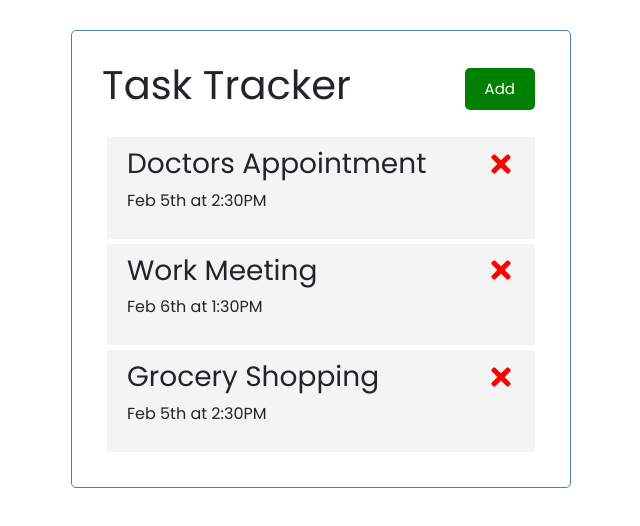
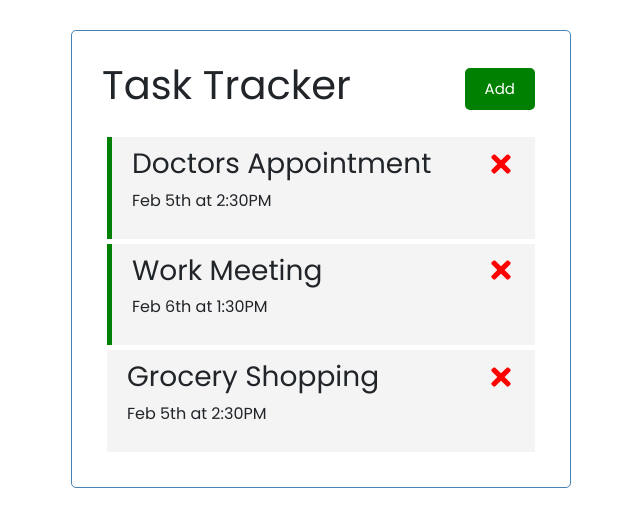
Before and after one commit to bcermak/OOP-Javascipt, a React (Create React App) app in the folder tasktracker/: page / in a window 1280 px wide. Shown: the top 526 px of the page, without its empty margins (319-959 px from the left). Built offline with nearby package versions, Linux system fonts and the light colour scheme.

Commit message:
added reminder option  CSS to task classname

```diff
--- a/tasktracker/src/App.js
+++ b/tasktracker/src/App.js
@@ -34,7 +34,7 @@
 // Toggle Reminder
 
 const toggleReminder = (id) => {
-  setTasks(tasks.map((task) => task.id === id ? {...task,reminder: !task.reminder} : task))
+  setTasks(tasks.map((task) => task.id === id ? {...task, reminder: !task.reminder} : task))
 }
 
   return (
--- a/tasktracker/src/components/Task.js
+++ b/tasktracker/src/components/Task.js
@@ -2,7 +2,7 @@
 
 const Task = ({ task, onDelete, onToggle}) => {
     return (
-        <div className="task" onDoubleClick={() => onToggle(task.id)}>
+        <div className={`task ${task.reminder ? 'reminder' : ''}`} onDoubleClick={() => onToggle(task.id)}>
             <h3>
                 {task.text} <FaTimes style={{ color: 'red', cursor: 'pointer'}} onClick={() => onDelete(task.id)}/>
             </h3>
```
